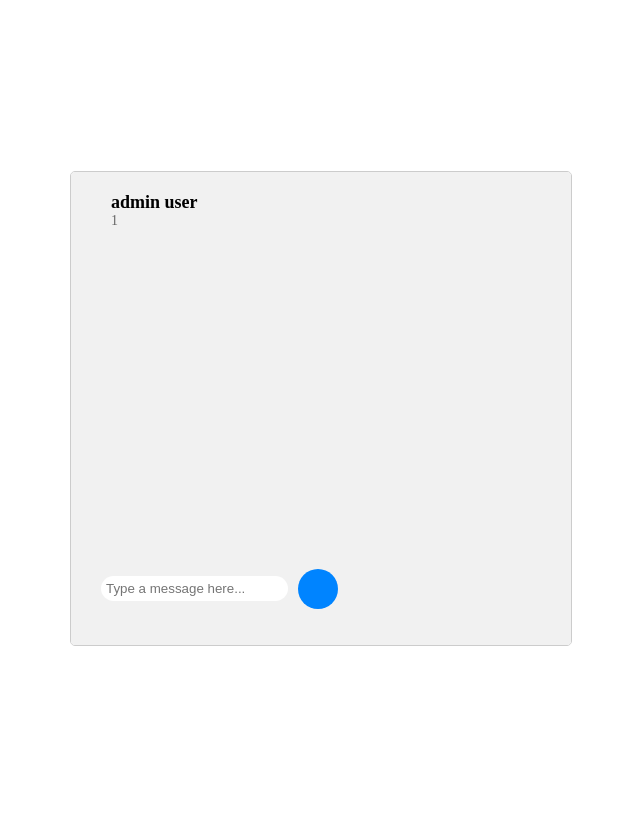
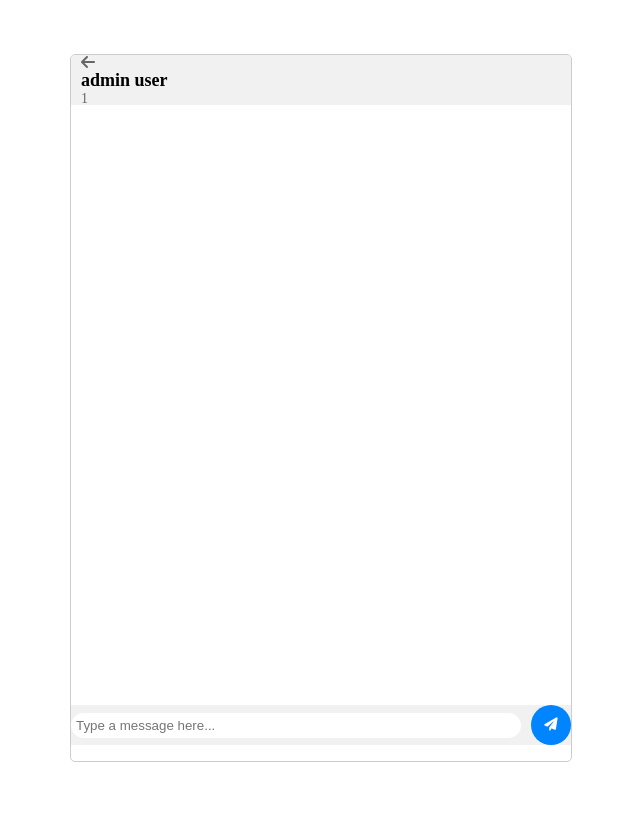
Before and after one commit to kustav123/ULM, a PHP site: page /chat.php?user_id=1 in a window 1280 px wide. Shown: the whole page, without its empty margins (319-959 px from the left). Run offline with PHP 8.4, Linux system fonts and the light colour scheme; data comes from the database, SQL or seed files in the repository; data that the repository does not hold is empty; some libraries are stand-ins or nearby versions.

Commit message:
chat css v2

```diff
--- a/chat.php
+++ b/chat.php
@@ -20,14 +20,16 @@
   .users header {
     display: flex;
     align-items: center;
-  padding: 10px;
+    padding: 0;
     background-color: #f1f1f1;
+    height: 50px;
   }
 
   .users header .content {
     display: flex;
     flex-direction: column;
     margin-left: 10px;
+    flex: 1; /* add this line */
   }
 
   .users header .content span {
@@ -52,15 +54,16 @@
   }
 
   .chat-box {
-  height: 300px;
+    height: 600px !important;
     overflow-y: scroll;
-  padding: 10px;
+    flex: 1; /* add this line */
+    padding: 0; /* change from 10px to 0 */
   }
 
   .typing-area {
     display: flex;
     align-items: center;
-  padding: 10px;
+    padding: 0; /* change from 10px to 0 */
     background-color: #f1f1f1;
   }
 
@@ -89,13 +92,17 @@
   .typing-area button:hover {
     background-color: #0073e6;
   }
+
 </style>
+<head>
+<link href="https://use.fontawesome.com/releases/v6.1.0/css/all.css" rel="stylesheet">
+</head>
 <body>
 <div class="wrapper">
     <section class="users">
       <header>
         <div class="content">
-      <header>
+
         <?php
           $user_id = mysqli_real_escape_string($link, $_GET['user_id']);
           $sql = mysqli_query($link, "SELECT * FROM users WHERE id = {$user_id}");
@@ -118,12 +125,11 @@
       <form action="#" class="typing-area">
         <input type="text" class="incoming_id" name="incoming_id" value="<?php echo $user_id; ?>" hidden>
         <input type="text" name="message" class="input-field" placeholder="Type a message here..." autocomplete="off">
-        <button><i class="fab fa-telegram-plane"></i></button>
+        <button><i class="fa fa-paper-plane"></i></button>
       </form>
     </section>
   </div>
-  </section>
-  </div>
+
   <!-- <script src="chat/chat.js"></script> -->
 
 </body>
```
Lines whose indentation alone changed are shown as unchanged.
